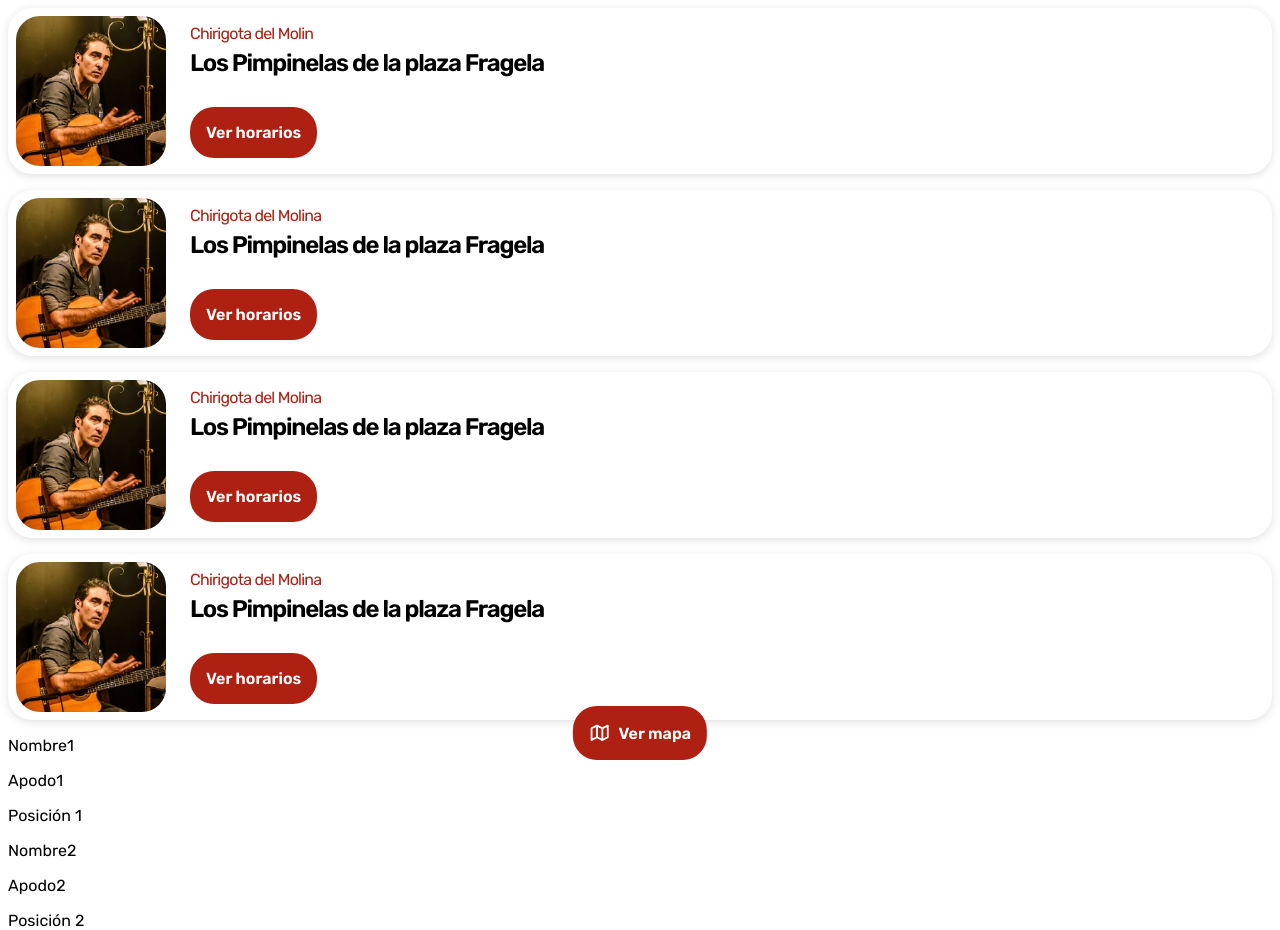
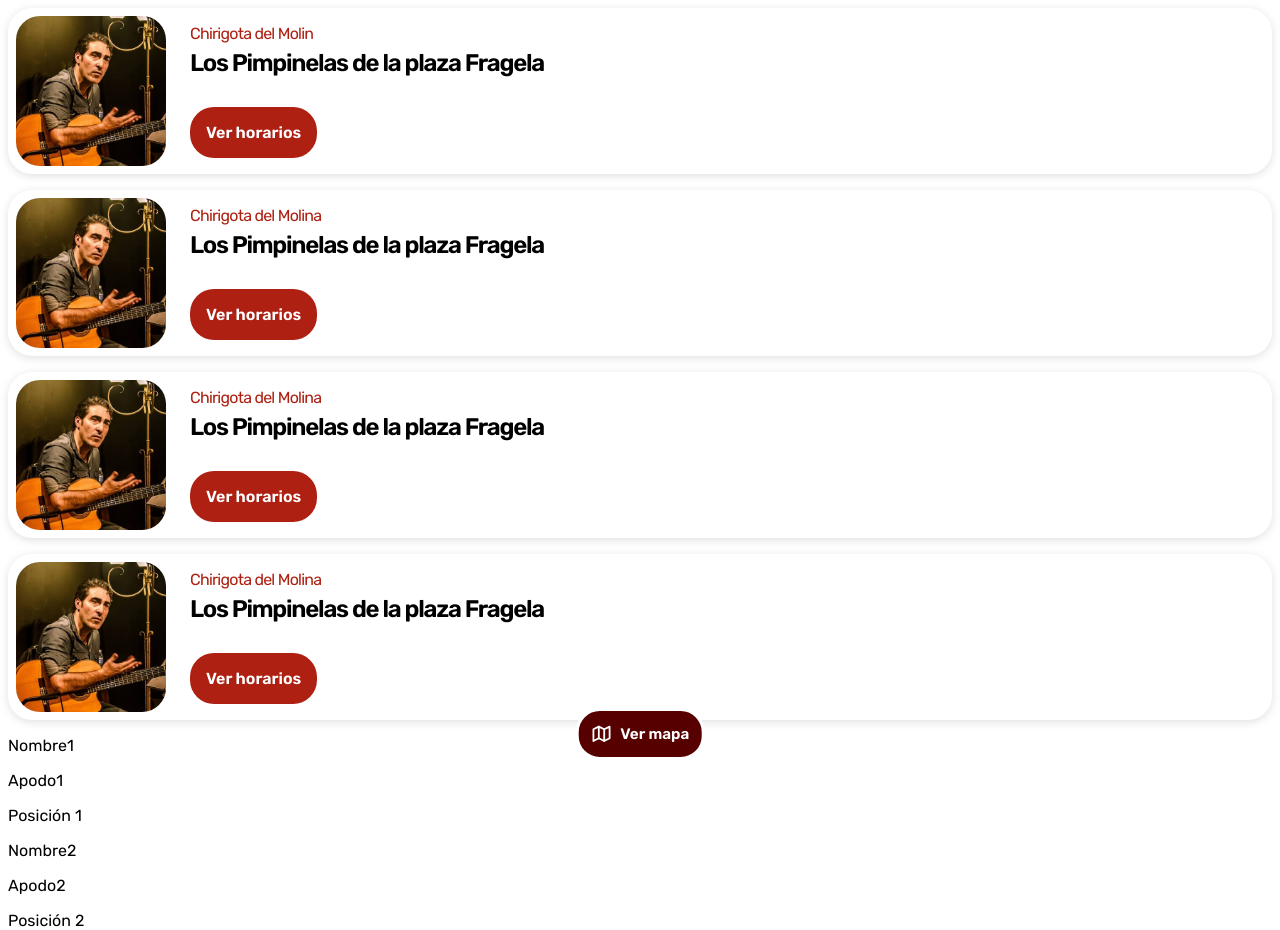
Before and after one commit to Serranosoft/carnaval-cadiz, a plain HTML site: page index.html in a window 1280 px wide. Drawn offline with Linux system fonts and the light colour scheme.

Commit message:
Fix: Corregir estilos de los botones flotantes

```diff
--- a/main.scss
+++ b/main.scss
@@ -106,6 +106,10 @@ button,
     left: 50%;
     transform: translateX(-50%);
     z-index: 1;
+    background: #570000;
+    border: 3px solid #fff;
+    padding: 0.75rem;
+    font-size: 0.95rem;
 }
 
 
```
Also changed, not shown: styles/css/main.css.
